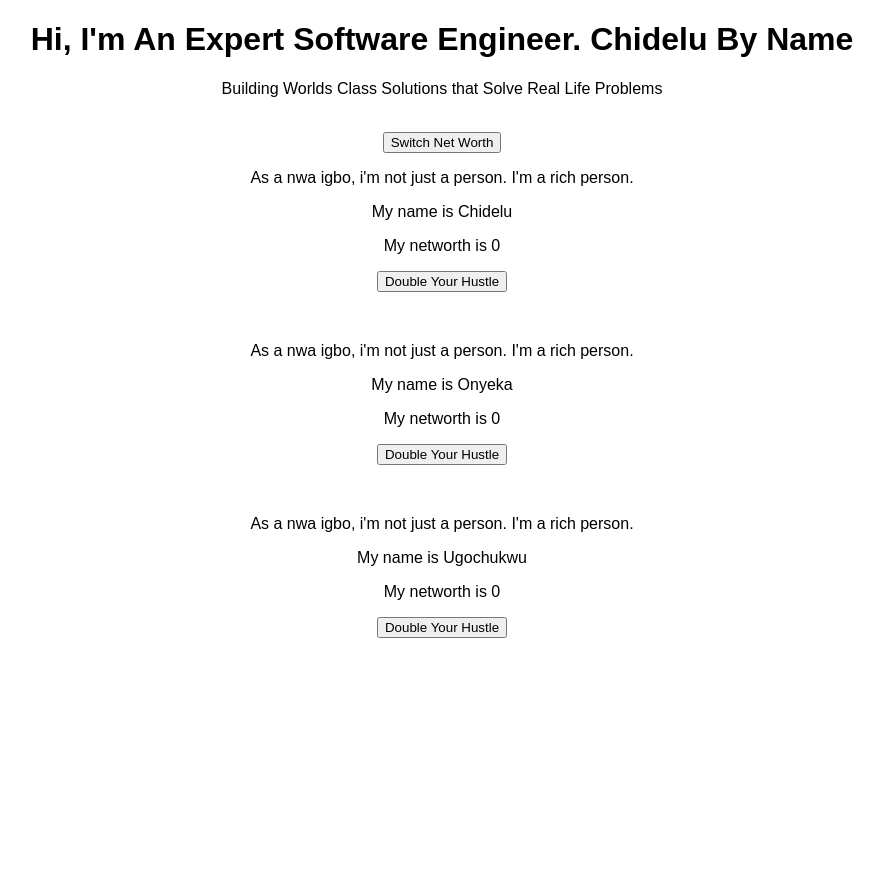
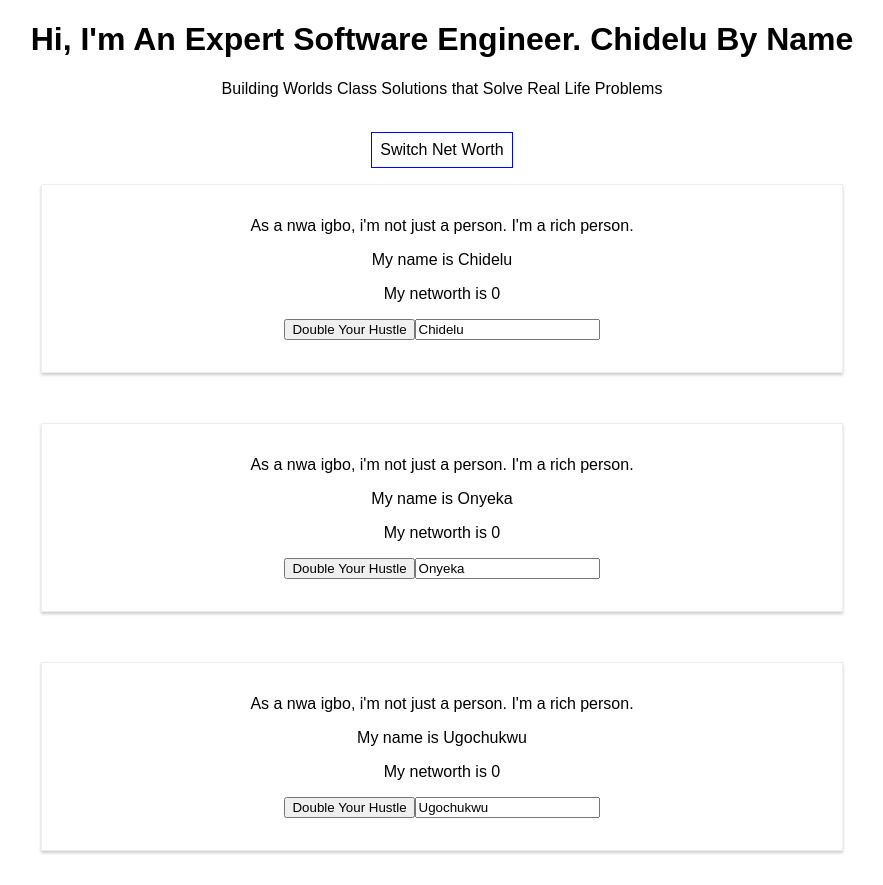
Before and after one commit to chukwuemekanweke/react-refresher-course-project, a React (Create React App) app: page / in a window 1280 px wide. Shown: the whole page, without its empty margins (198-1081 px from the left). Before the commit the page ends 800 px from the top, so only its background shows below. Built offline with nearby package versions, Linux system fonts and the light colour scheme.

Commit message:
Implemented adding of css and event binding

```diff
--- /dev/null
+++ b/UserInput/UserInput.jsx
@@ -0,0 +1,5 @@
+import React from 'react';
+
+export const UserInput=(props)=>{
+    return <input />
+}
--- /dev/null
+++ b/UserInput/index.js
@@ -0,0 +1 @@
+export * from './UserInput'
--- /dev/null
+++ b/UserOutput/index.js
@@ -0,0 +1 @@
+export * from './UserOutput'
--- a/src/App.js
+++ b/src/App.js
@@ -1,11 +1,12 @@
-import React, { useState, Fragment } from 'react';
+import React, { useState, Fragment, Component } from 'react';
 // import logo from './logo.svg';
 import './App.css';
 import {Person} from './Components/Person/index';
 
-const app = props =>{
 
-  const [functionalState,setFunctionalState] = useState({
+class App extends Component{
+
+ state = {
     persons:[
 
       {name:'Chidelu', netWorth: 0},
@@ -13,45 +14,75 @@ const app = props =>{
       {name:'Ugochukwu', netWorth: 0}
 
     ]
-  })
+  };
 
 
-const switchNetWorthHandler = () =>
+switchNetWorthHandler = () =>
 {
-   setFunctionalState({
+   this.setState({
       persons:[
 
-        {name:'Chidelu', netWorth: generateNetWorth()},
-        {name:'Onyeka', netWorth: generateNetWorth()},
-        {name:'Ugochukwu', netWorth: generateNetWorth()}
+        {name:'Chidelu', netWorth: this.generateNetWorth()},
+        {name:'Onyeka', netWorth: this.generateNetWorth()},
+        {name:'Ugochukwu', netWorth: this.generateNetWorth()}
 
       ]
     });
 }
 
-const nameChangeHandler = ()=>{
+husltleForNetworthHandler = ( position) => {
 
+  let persons = this.state.persons.map((person,index)=>{
+    if(position===index)
+      person.netWorth = this.generateNetWorth();
+    return person
+  })
+
+  this.setState({
+    persons:persons
+  });
 }
 
-const generateNetWorth = ()=>{
-  return currencyFormat(Math.random() * 10000000000)
+nameChangeHandler = (position,event)=>{
+  let persons = this.state.persons.map((person,index)=>{
+    if(position===index)
+      person.name = event.target.value
+    return person
+  })
+
+  this.setState({
+    persons:persons
+  });
 }
-const currencyFormat = (num)=>{
+
+ generateNetWorth = ()=>{
+  return this.currencyFormat(Math.random() * 10000000000)
+}
+ currencyFormat = (num)=>{
   return '$' + num.toFixed(2).replace(/(\d)(?=(\d{3})+(?!\d))/g, '$1,')
 }
 
+ render(){
+
+   const style={
+     backgroundColor:'white',
+     font:'inherit',
+     border:'1px solid blue',
+     padding:'8px',
+     cursor:'pointer'
+   }
 
     return (
       <div className="App">
         <h1>Hi, I'm An Expert Software Engineer. Chidelu By Name</h1>
         <p>Building Worlds Class Solutions that Solve Real Life Problems</p>
         <br></br>
-        <button onClick={switchNetWorthHandler} className="btn btn-primary">Switch Net Worth</button>
+        <button style={style} onClick={this.switchNetWorthHandler} className="btn btn-primary">Switch Net Worth</button>
         <br></br>
         {
-          functionalState.persons.map(person =>
-            <Fragment>
-            <Person click={switchNetWorthHandler}  name={person.name} netWorth={person.netWorth} />
+          this.state.persons.map((person,index) =>
+            <Fragment key={index}>
+            <Person  changed={this.nameChangeHandler.bind(this,index)} click={this.husltleForNetworthHandler.bind(this,index)}  name={person.name} netWorth={person.netWorth} />
             <br></br>
             </Fragment>
           )
@@ -63,23 +94,10 @@ const currencyFormat = (num)=>{
       //React.createElement('div',{className:'App'}, React.createElement('h1',null,"Damn, i just learnt something new"))
     );
 
+      }
+
 
 }
 
 
-// let state = {
-//   persons:[
-
-//     {name:'Chidelu', netWorth: this.currencyFormat(Math.random() * 10000000000)},
-//     {name:'Onyeka', netWorth: this.currencyFormat(Math.random() * 10000000000)},
-//     {name:'Ugochukwu', netWorth: this.currencyFormat(Math.random() * 10000000000)}
-
-//   ]
-// };
-
-
-
-
-
-
-export default app;
+export default App;
--- /dev/null
+++ b/src/Components/Person/Person.css
@@ -0,0 +1,9 @@
+ .Person{
+    width:60%;
+    margin: 16px auto;
+    border: 1px solid #eee;
+    box-shadow: 0 2px 3px #ccc;
+    padding:16px;
+    text-align:center ;
+
+}
--- a/src/Components/Person/Person.jsx
+++ b/src/Components/Person/Person.jsx
@@ -1,13 +1,15 @@
 import React, { Fragment } from 'react';
+import './Person.css'
 export const Person = (props) => {
     return (
-        <Fragment>
+        <div className="Person">
             <p>As a nwa igbo, i'm not just a person. I'm a rich person.</p>
             <p>My name is {props.name}</p>
             <p>My networth is {props.netWorth}</p>
             <button onClick={props.click} >Double Your Hustle</button>
+            <input type="text" onChange={props.changed} value={props.name}  ></input>
             <p>{props.children}</p>
-        </Fragment>
+        </div>
 
     );
 }
```
Also changed, not shown: UserOutput/userOutput.jsx (added, +12 -0 lines).
